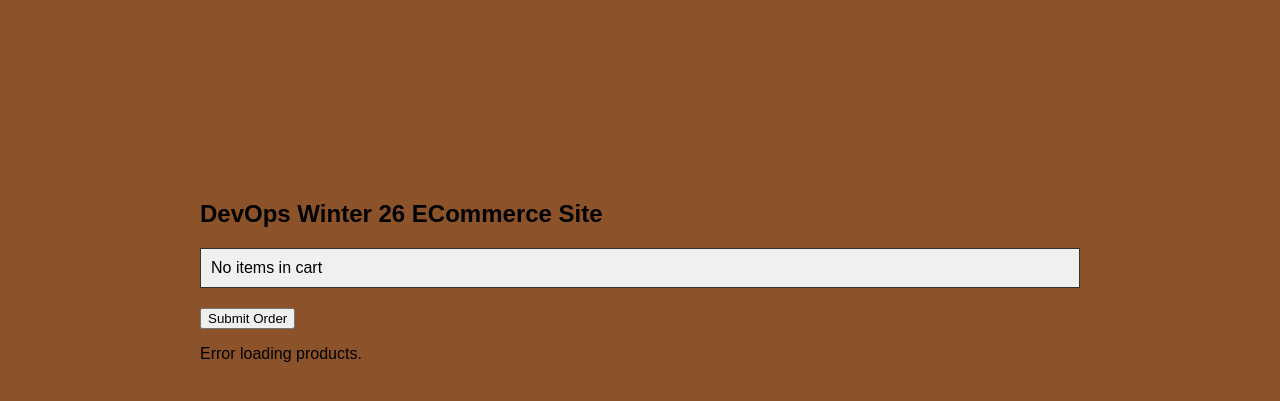
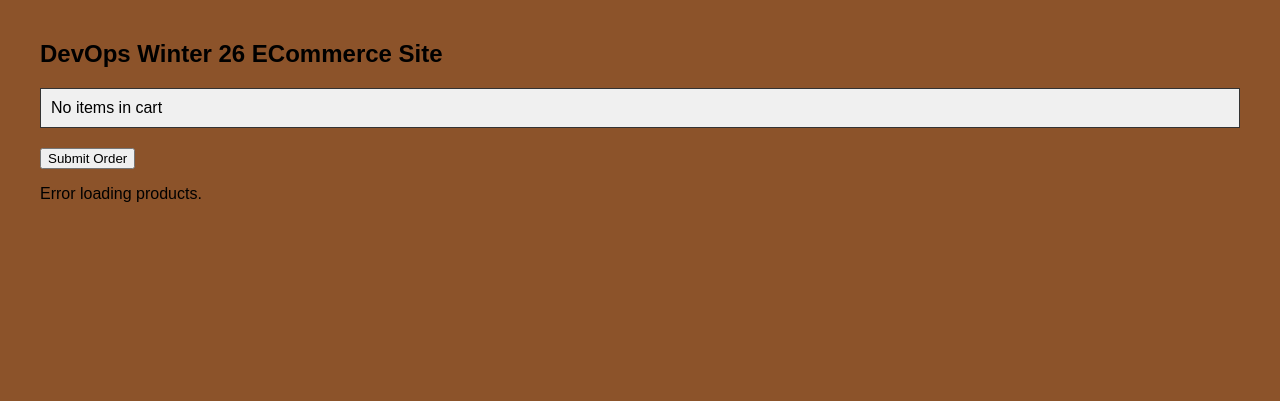
Before and after one commit to TheShai81/devops-product-frontend, a Flask app: page / in a window 1280 px wide. Shown: the top 401 px of the page. Run offline with Flask 3, Linux system fonts and the light colour scheme.

Commit message:
Update index.html

```diff
--- a/app/templates/index.html
+++ b/app/templates/index.html
@@ -7,7 +7,7 @@
     <style>
         body {
             font-family: Arial, sans-serif;
-            margin: 200px;
+            margin: 40px;
             background-color: rgb(140, 83, 42);
         }
 
```
